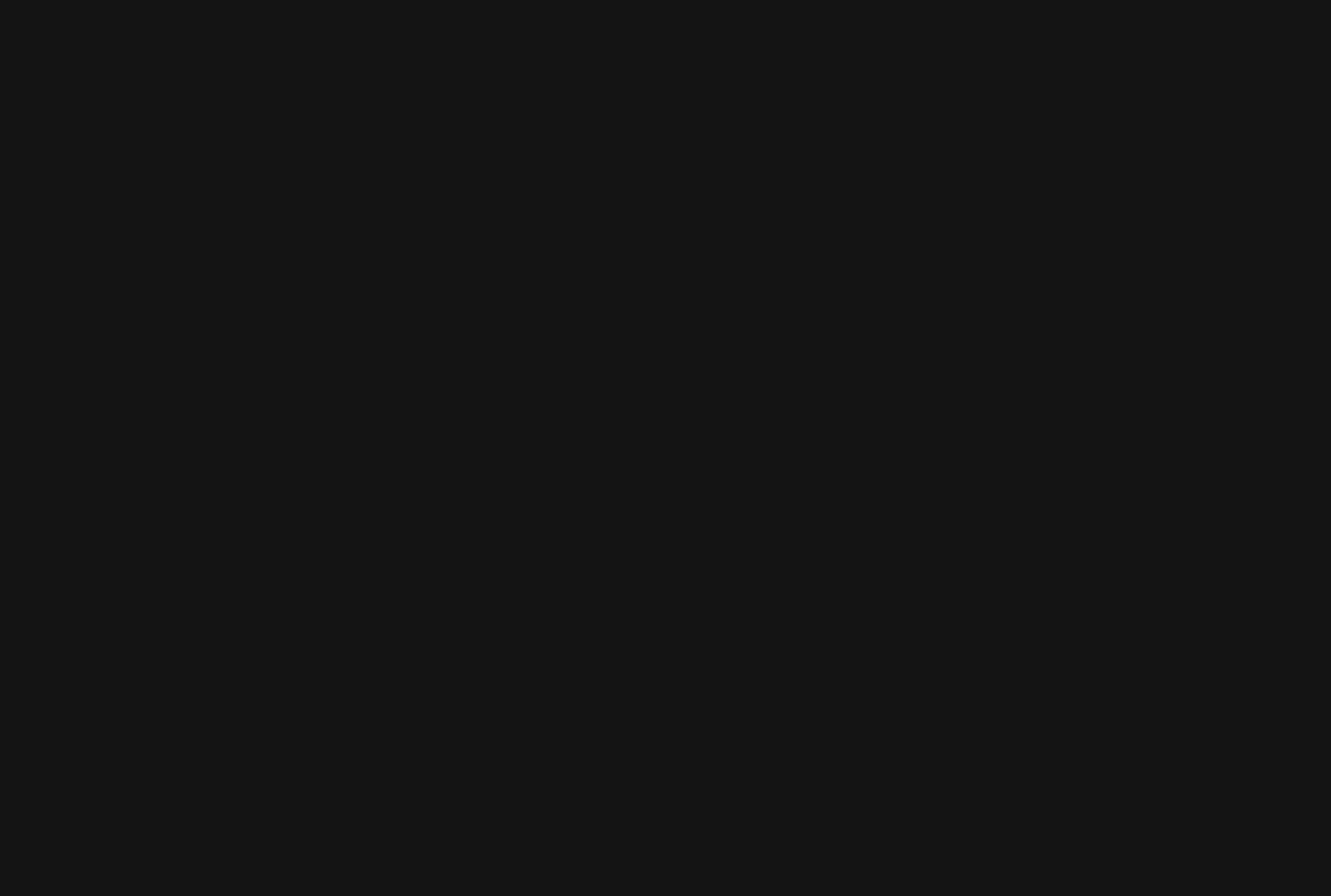
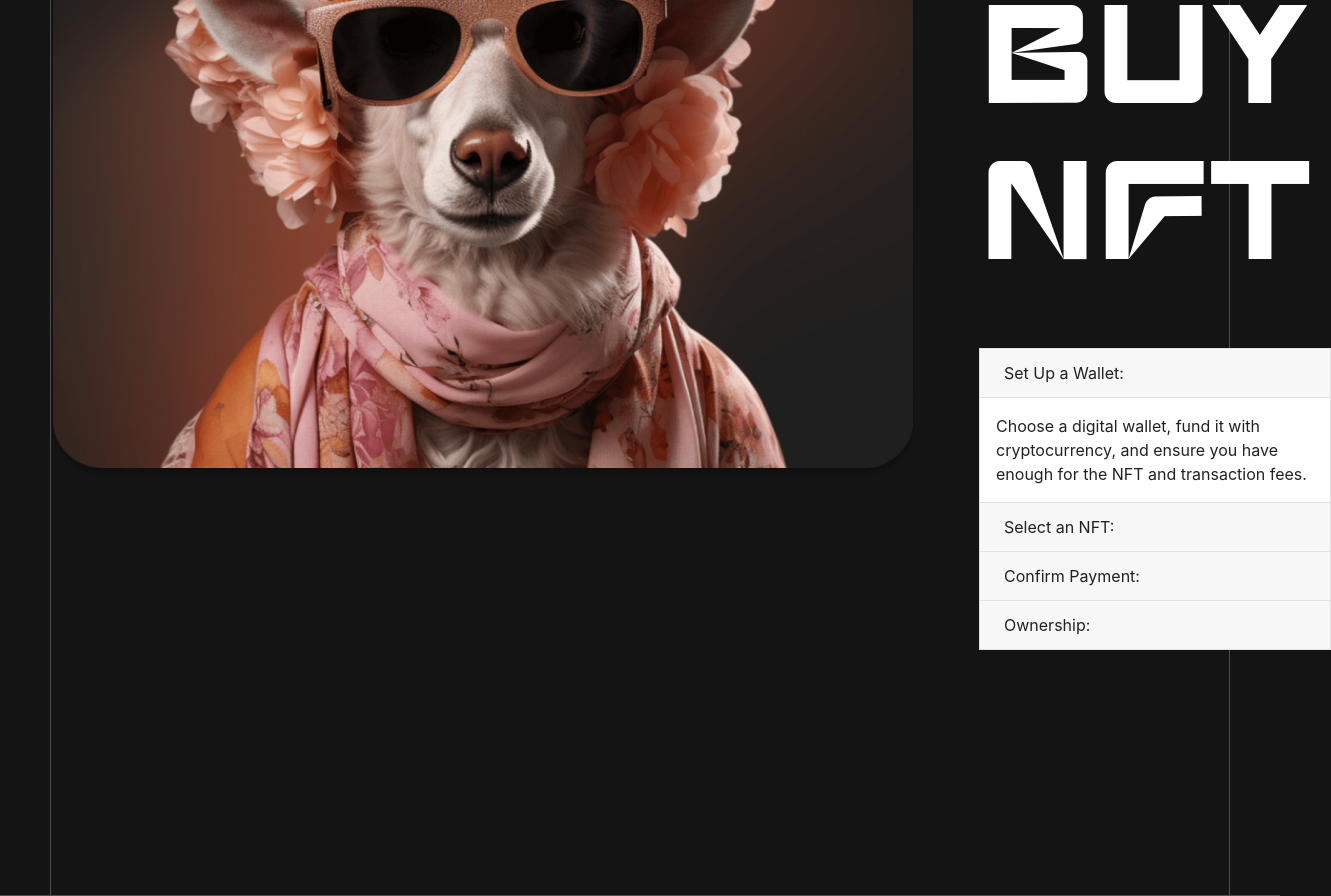
Before and after one commit to bambuuk/chic-sheep, a Next.js app: page / in a window 1280 px wide. Shown: the part 7191-8087 px from the top of the page, 1331 px wide, since content can reach past the window. Before the commit the page ends 6708 px from the top, so only its background shows below. Built offline with nearby package versions, Linux system fonts and the light colour scheme.

Commit message:
prepare first structure of HowToBuyNft

```diff
--- a/src/app/page.tsx
+++ b/src/app/page.tsx
@@ -5,7 +5,7 @@ import Hero from "@/components/Hero";
 import About from "@/components/About";
 import OurRoadmap from "@/components/OurRoadmap";
 import StareSheep from "@/components/StareSheep";
-import HowToBuy from "@/components/HowToBuy";
+import HowToBuy from "@/components/HowToBuy/HowToBuy";
 
 export default function Home() {
   return (
--- a/src/components/HowToBuy.tsx
+++ /dev/null
@@ -1,18 +0,0 @@
-'use client';
-import { styled } from "@mui/material";
-import {
-  Section,
-  CustomContainer,
-} from "./CustomElements";
-
-const HowToBuy = () => {
-  return (
-    <Section>
-      <CustomContainer>
-        sss
-      </CustomContainer>
-    </Section>
-  )
-}
-
-export default HowToBuy
--- /dev/null
+++ b/src/components/HowToBuy/Accordion.tsx
@@ -0,0 +1,103 @@
+'use client';
+import * as React from 'react';
+import { styled } from '@mui/material/styles';
+import MuiAccordion, { AccordionProps } from '@mui/material/Accordion';
+import MuiAccordionSummary, {
+  AccordionSummaryProps,
+} from '@mui/material/AccordionSummary';
+import MuiAccordionDetails from '@mui/material/AccordionDetails';
+import Typography from '@mui/material/Typography';
+import { Box } from '@mui/material';
+
+const Accordion = styled((props: AccordionProps) => (
+  <MuiAccordion disableGutters elevation={0} square {...props} />
+))(({ theme }) => ({
+  border: `1px solid ${theme.palette.divider}`,
+  '&:not(:last-child)': {
+    borderBottom: 0,
+  },
+  '&::before': {
+    display: 'none',
+  },
+}));
+
+const AccordionSummary = styled((props: AccordionSummaryProps) => (
+  <MuiAccordionSummary
+    expandIcon={<Box />}
+    {...props}
+  />
+))(({ theme }) => ({
+  backgroundColor:
+    theme.palette.mode === 'dark'
+      ? 'rgba(255, 255, 255, .05)'
+      : 'rgba(0, 0, 0, .03)',
+  flexDirection: 'row-reverse',
+  '& .MuiAccordionSummary-expandIconWrapper.Mui-expanded': {
+    transform: 'rotate(90deg)',
+  },
+  '& .MuiAccordionSummary-content': {
+    marginLeft: theme.spacing(1),
+  },
+}));
+
+const AccordionDetails = styled(MuiAccordionDetails)(({ theme }) => ({
+  padding: theme.spacing(2),
+  borderTop: '1px solid rgba(0, 0, 0, .125)',
+}));
+
+export default function CustomizedAccordions() {
+  const [expanded, setExpanded] = React.useState<string | false>('panel1');
+
+  const handleChange =
+    (panel: string) => (event: React.SyntheticEvent, newExpanded: boolean) => {
+      setExpanded(newExpanded ? panel : false);
+    };
+
+  return (
+    <div>
+      <Accordion expanded={expanded === 'panel1'} onChange={handleChange('panel1')}>
+        <AccordionSummary aria-controls="panel1d-content" id="panel1d-header">
+          <Typography>Set Up a Wallet:</Typography>
+        </AccordionSummary>
+        <AccordionDetails>
+          <Typography>
+            Choose a digital wallet, fund it with cryptocurrency, and ensure you have enough for the NFT and transaction fees.
+          </Typography>
+        </AccordionDetails>
+      </Accordion>
+
+      <Accordion expanded={expanded === 'panel2'} onChange={handleChange('panel2')}>
+        <AccordionSummary aria-controls="panel2d-content" id="panel2d-header">
+          <Typography>Select an NFT:</Typography>
+        </AccordionSummary>
+        <AccordionDetails>
+          <Typography>
+            Explore our gallery with Chic Sheeps in detail and choose the one that best suits your interests.
+          </Typography>
+        </AccordionDetails>
+      </Accordion>
+
+      <Accordion expanded={expanded === 'panel3'} onChange={handleChange('panel3')}>
+        <AccordionSummary aria-controls="panel3d-content" id="panel3d-header">
+          <Typography>Confirm Payment: </Typography>
+        </AccordionSummary>
+        <AccordionDetails>
+          <Typography>
+            Explore our gallery with Chic Sheeps in detail and choose the one that best suits your interests.
+          </Typography>
+        </AccordionDetails>
+      </Accordion>
+
+      <Accordion expanded={expanded === 'panel4'} onChange={handleChange('panel4')}>
+        <AccordionSummary aria-controls="panel3d-content" id="panel3d-header">
+          <Typography>Ownership:</Typography>
+        </AccordionSummary>
+        <AccordionDetails>
+          <Typography>
+            {` Now, you can proudly display your NFT in your digital collection. It's a tangible representation of your investment.`}
+          </Typography>
+        </AccordionDetails>
+      </Accordion>
+    </div>
+  );
+}
--- /dev/null
+++ b/src/components/HowToBuy/HowToBuy.tsx
@@ -0,0 +1,66 @@
+'use client';
+import { styled } from "@mui/material";
+import {
+  Section,
+  CustomContainer,
+} from "../CustomElements";
+import Image from "next/image";
+import CustomizedAccordions from "./Accordion";
+
+const MainWrapper = styled('div')(({ }) => ({
+  padding: '191.5px 0 220px 0',
+  width: '100%',
+  display: 'flex',
+  gap: '60px',
+}));
+
+const SheepImg = styled(Image)(({ }) => ({
+  width: '100%',
+  height: '100%',
+  objectFit: 'cover',
+  position: 'relative',
+  left: '-2px',
+}));
+
+const InfoBox = styled('div')(({ }) => ({
+  display: 'flex',
+  flexDirection: 'column',
+  gap: '60px',
+  maxWidth: '780px',
+  width: '100%',
+  position: 'relative',
+  top: '-25px',
+}));
+
+const Title = styled('h2')(({ theme }) => ({
+  fontFamily: theme.typography.secondFamily,
+  fontWeight: 400,
+  fontSize: '140px',
+  lineHeight: '111%',
+  color: '#fff',
+  textTransform: 'uppercase',
+}));
+
+const HowToBuy = () => {
+  return (
+    <Section>
+      <CustomContainer>
+        <MainWrapper>
+          <SheepImg
+            src={'/images/howToBuyNftSheep.png'}
+            width={860}
+            height={776}
+            alt="Sheep"
+          />
+
+          <InfoBox>
+            <Title>HOW TO BUY NFT</Title>
+            <CustomizedAccordions />
+          </InfoBox>
+        </MainWrapper>
+      </CustomContainer>
+    </Section>
+  )
+}
+
+export default HowToBuy
--- a/src/components/StareSheep.tsx
+++ b/src/components/StareSheep.tsx
@@ -12,7 +12,6 @@ import CardButton from "./CardButton";
 import { stareSheep } from "@/assets/data";
 import Button from "./Button";
 import useMediaQuery from "@/hooks/useMediaQuery";
-import { MouseEvent, useRef } from "react";
 
 const CustomizedContainer = styled(CustomContainer)(({ }) => ({
   position: 'relative',
```
Also changed, not shown: public/images/howToBuyNftSheep.png (added).
